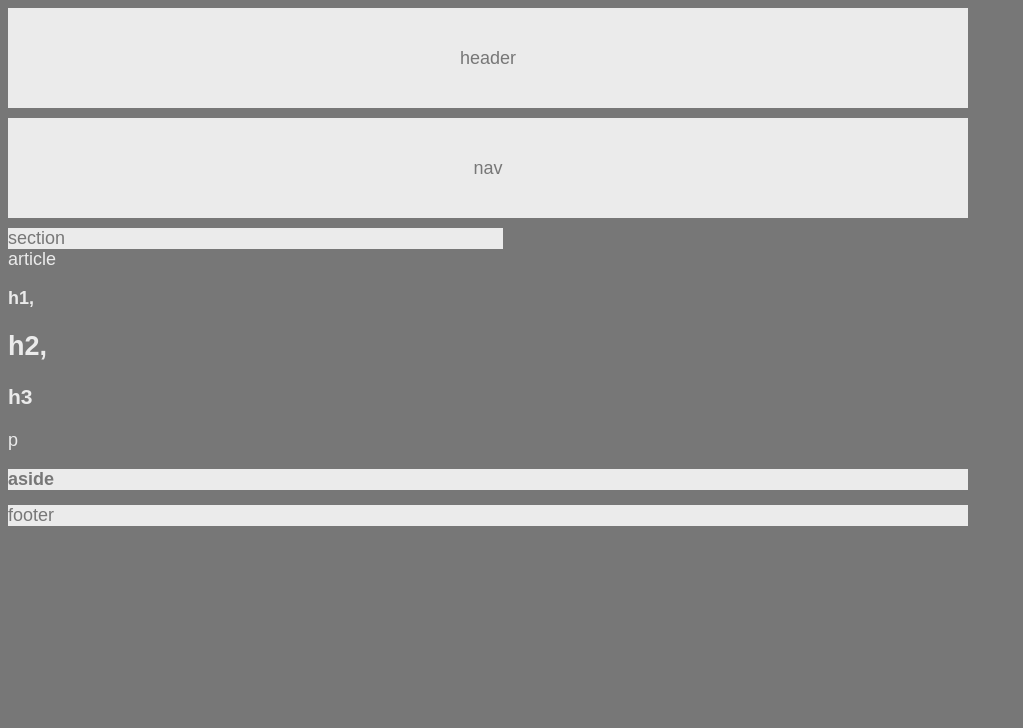
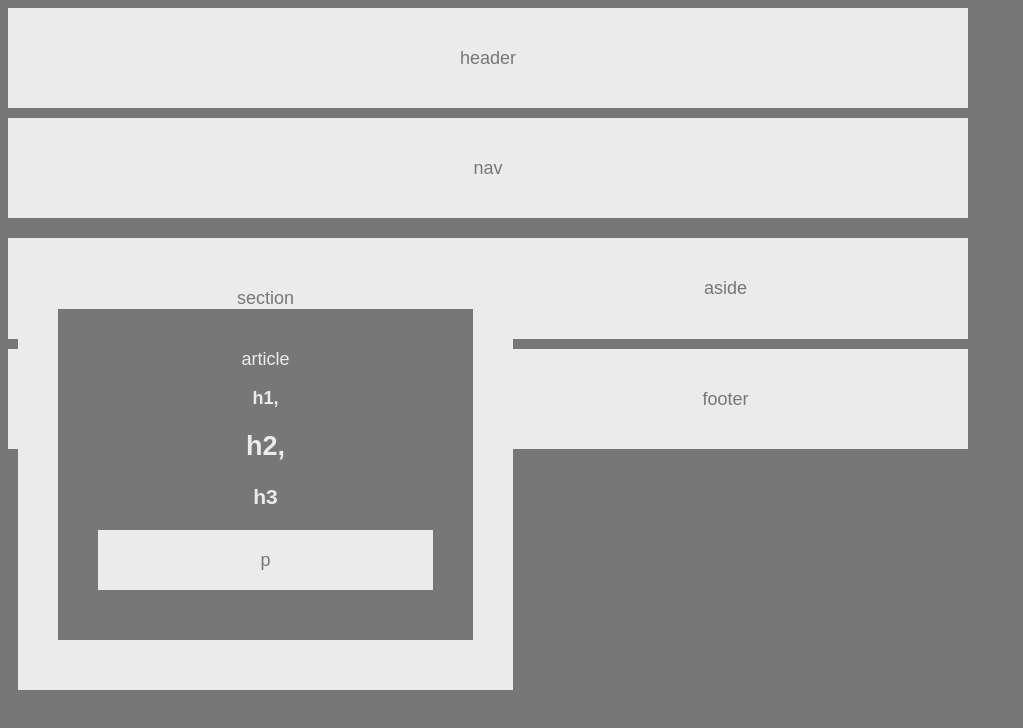
Before and after one commit to EricBillings/HW-Wireframe, a plain HTML site: page index.html in a window 1280 px wide. Shown: the whole page, without its empty margins (0-1023 px from the left). Drawn offline with Linux system fonts and the light colour scheme.

Commit message:
format section and aside progressively

```diff
--- a/index.html
+++ b/index.html
@@ -25,10 +25,7 @@
 
     </section>
 
-    <aside>
-        <h1>aside</h1>
-
-    </aside>
+    <aside>aside</aside>
 
     <footer>footer</footer>
 
--- a/style.css
+++ b/style.css
@@ -31,31 +31,67 @@ nav {
     text-align: center;
     font-size: 18px;
     padding: 40px;
-    margin-bottom: 10px;
+    margin-bottom: 20px;
     height: 100px;
 
 }
 
 section {
     background: #ebebeb;
+    text-align: center;
+    font-size: 18px;
+    padding: 40px;
+    margin: 10px;
+    float: left;
+
+}
+
+section {
+    width: 495px;
+    text-align: center;
+    font-size: 18px;
+    padding: 40px;
+    margin: 10px;
 
 }
 
 aside   {
     background: #ebebeb;
+    text-align: center;
+    font-size: 18px;
+    padding: 40px;
+    margin-bottom: 10px;
 }
 
-footer  {
-    background: #ebebeb;
 
-}
 
 article {
     color: #ebebeb;
     background: #777;
+    text-align: center;
+    font-size: 18px;
+    padding: 40px;
+    margin-bottom: 10px;
+    clear: both;
 
 }
 
-section {
-    width: 495px;
+p   {
+    background: #ebebeb;
+    color: #777;
+    text-align: center;
+    font-size: 18px;
+    padding: 20px;
+    margin-bottom: 10px;
+    height: 60px;
 }
+
+
+footer  {
+    background: #ebebeb;
+    text-align: center;
+    font-size: 18px;
+    padding: 40px;
+    margin-bottom: 10px;
+    height: 100px;
+}
```
